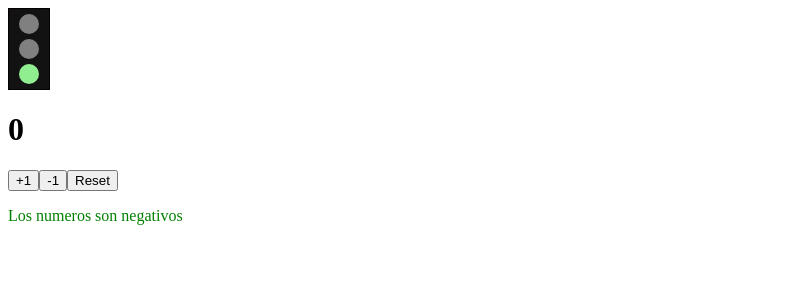
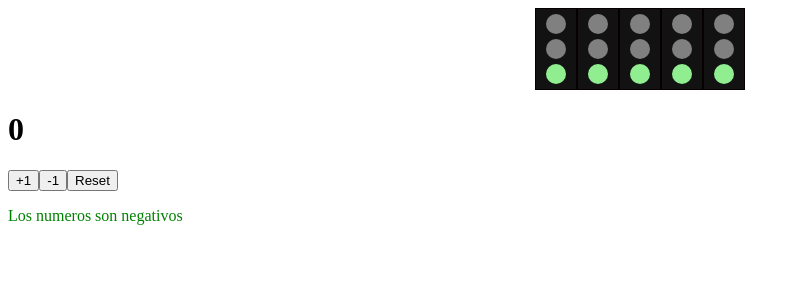
Before and after one commit to ssy01364/PrimerProyecto, an Angular app: page / in a window 1280 px wide. Shown: the top 300 px of the page, without its empty margins (0-800 px from the left). Built offline with nearby package versions, Linux system fonts and the light colour scheme.

Commit message:
5-smfs
5 semaforos @for + contenedor semaforos y css

```diff
--- a/src/app/components/semaforo/semaforo.css
+++ b/src/app/components/semaforo/semaforo.css
@@ -23,3 +23,9 @@
 .gris{
     background-color: gray;
 }
+.contenedor-semaforos{
+    display: flex;
+    align-items: center;
+    justify-content: center;
+
+}
--- a/src/app/components/semaforo/semaforo.html
+++ b/src/app/components/semaforo/semaforo.html
@@ -1,3 +1,5 @@
+<div class="contenedor-semaforos">
+@for(i of [1,2,3,4,5];track i){
 
     <div class="cajita" >
         @if(contador()>=2){
@@ -19,7 +21,8 @@
         }
 
     </div>
-
+}
+</div>
 <h1 [style.color]="colorin()">{{contador()}}</h1>
 
 <button (click)="incrementar()">+1</button>
```
Lines whose indentation alone changed are shown as unchanged.
